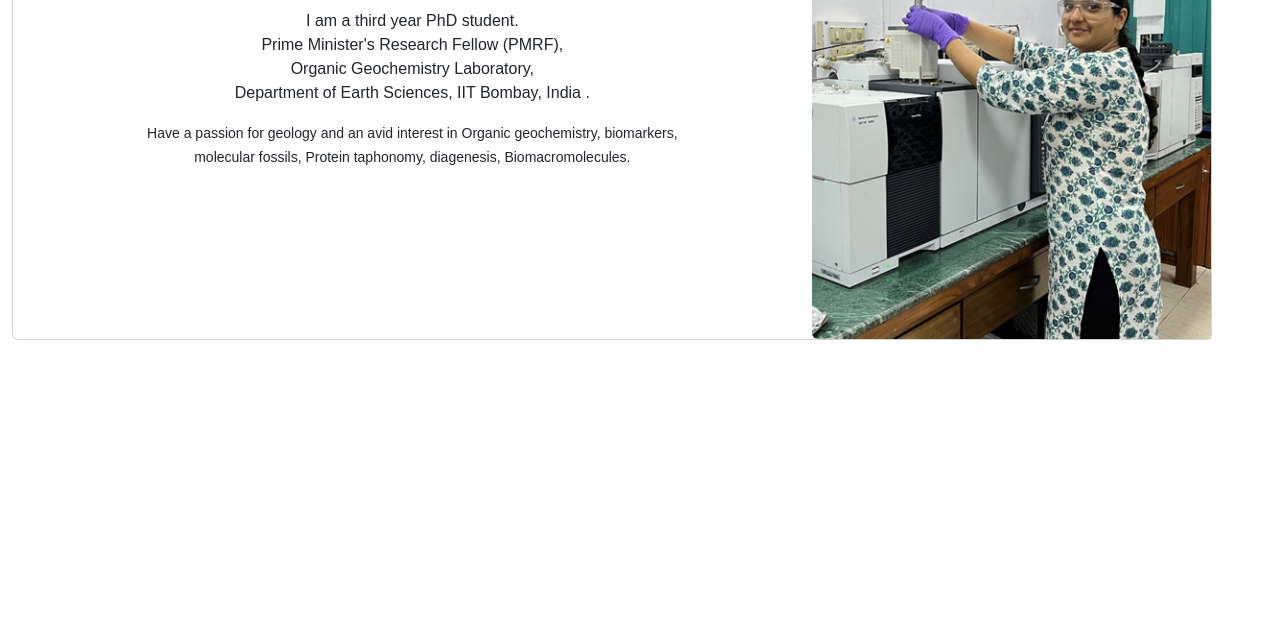
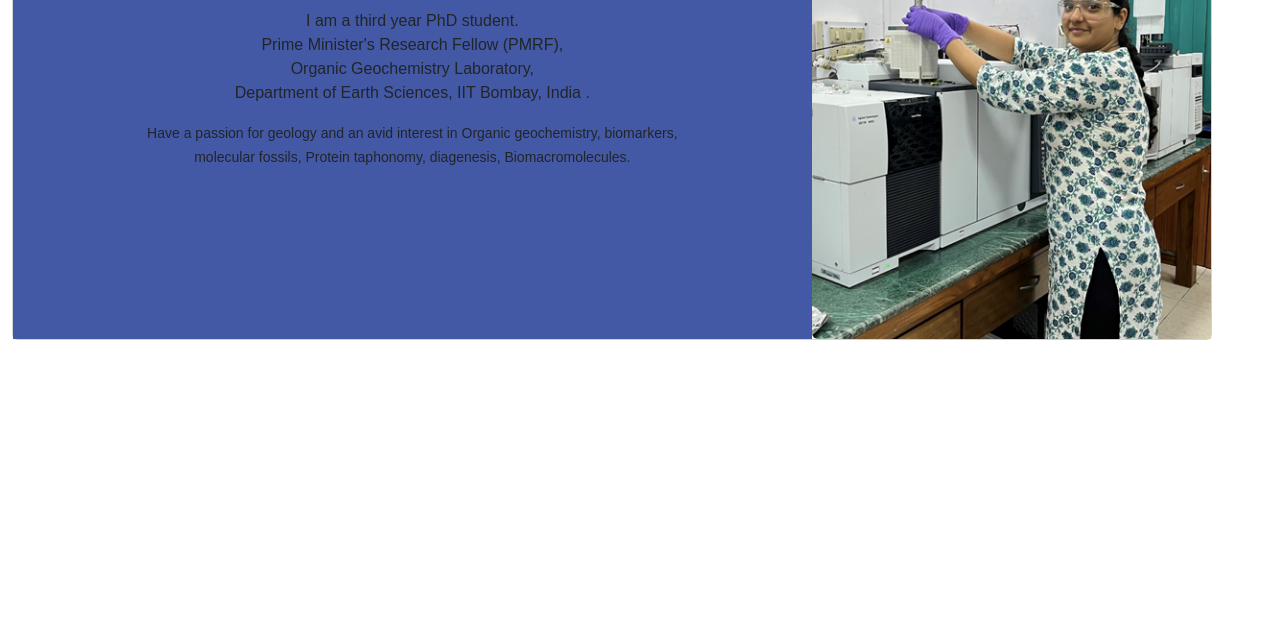
Before and after one commit to SakshiSingh-12/simran-website, a plain HTML site: page index.html in a window 1280 px wide. Shown: the part 176-800 px from the top of the page. Drawn offline with nearby package versions, Linux system fonts and the light colour scheme.

Commit message:
Update styl.css

```diff
--- a/styl.css
+++ b/styl.css
@@ -21,3 +21,8 @@
     --bs-card-title-spacer-y: 1.5rem;
 
 }
+
+.col-md-8{
+    background-color: rgb(68, 89, 165);
+
+}
```
